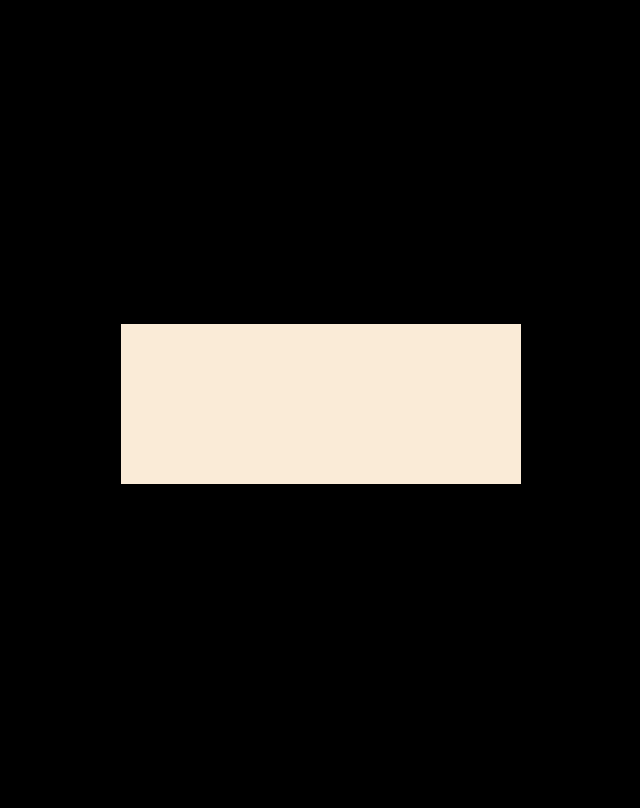
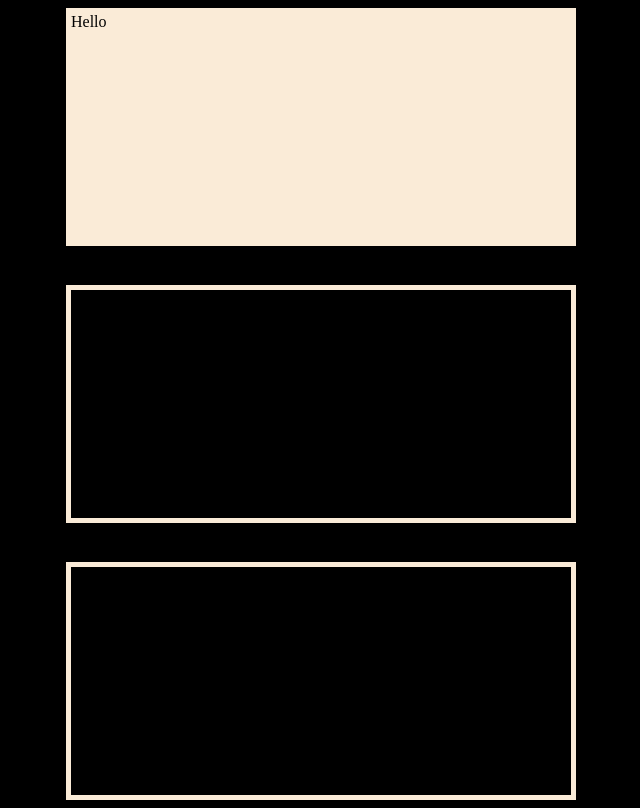
Before and after one commit to JSilvis73/AdventureStory, a plain HTML site: page index.html in a window 1280 px wide. Shown: the whole page, without its empty margins (319-959 px from the left). Drawn offline with nearby package versions, Linux system fonts and the light colour scheme.

Commit message:
Added some functionality to target the upper html text element.

```diff
--- a/index.html
+++ b/index.html
@@ -4,12 +4,18 @@
     <meta charset="UTF-8">
     <meta name="viewport" content="width=device-width, initial-scale=1.0">
     <link href="./styles.css" rel="stylesheet">
+    <script src="https://code.jquery.com/jquery-3.7.0.js" integrity="sha256-JlqSTELeR4TLqP0OG9dxM7yDPqX1ox/HfgiSLBj8+kM=" crossorigin="anonymous"></script>
     <title>Adventure Story</title>
 </head>
 <body>
     <div class="container wrapper">
-        <div class="container inner">
+        <div class="container upper">
+        </div>
 
+        <div class="container middle">
+        </div>
+
+        <div class="container lower">
         </div>
     </div>
     <script src="./index.js" charset="UTF-8"></script>
--- a/index.js
+++ b/index.js
@@ -0,0 +1 @@
+$("div.upper").text("Hello");
--- a/styles.css
+++ b/styles.css
@@ -9,9 +9,24 @@ body {
     height: 99vh;
     justify-content: center;
     align-items: center;
+    gap: 5%;
 }
-.inner {
+
+.upper {
+    border: 5px solid antiquewhite;
     background-color: antiquewhite;
-    height: 20vh;
-    width: 400px;
+    height: 30vh;
+    width: 500px;
 }
+
+.middle {
+    border: 5px solid antiquewhite;
+    height: 30vh;
+    width: 500px;
+}
+
+.lower {
+    border: 5px solid antiquewhite;
+    height: 30vh;
+    width: 500px;
+}
```
